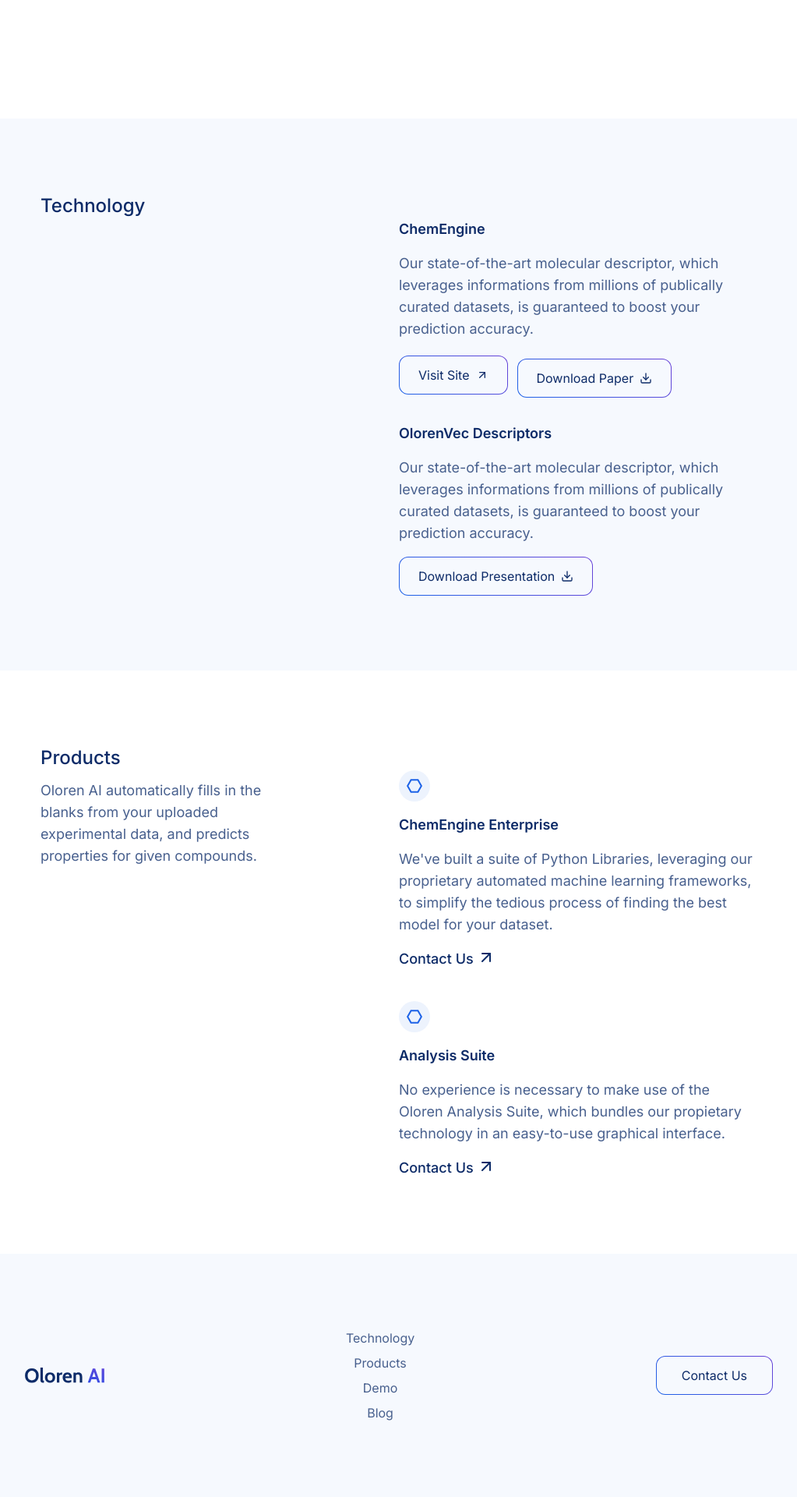
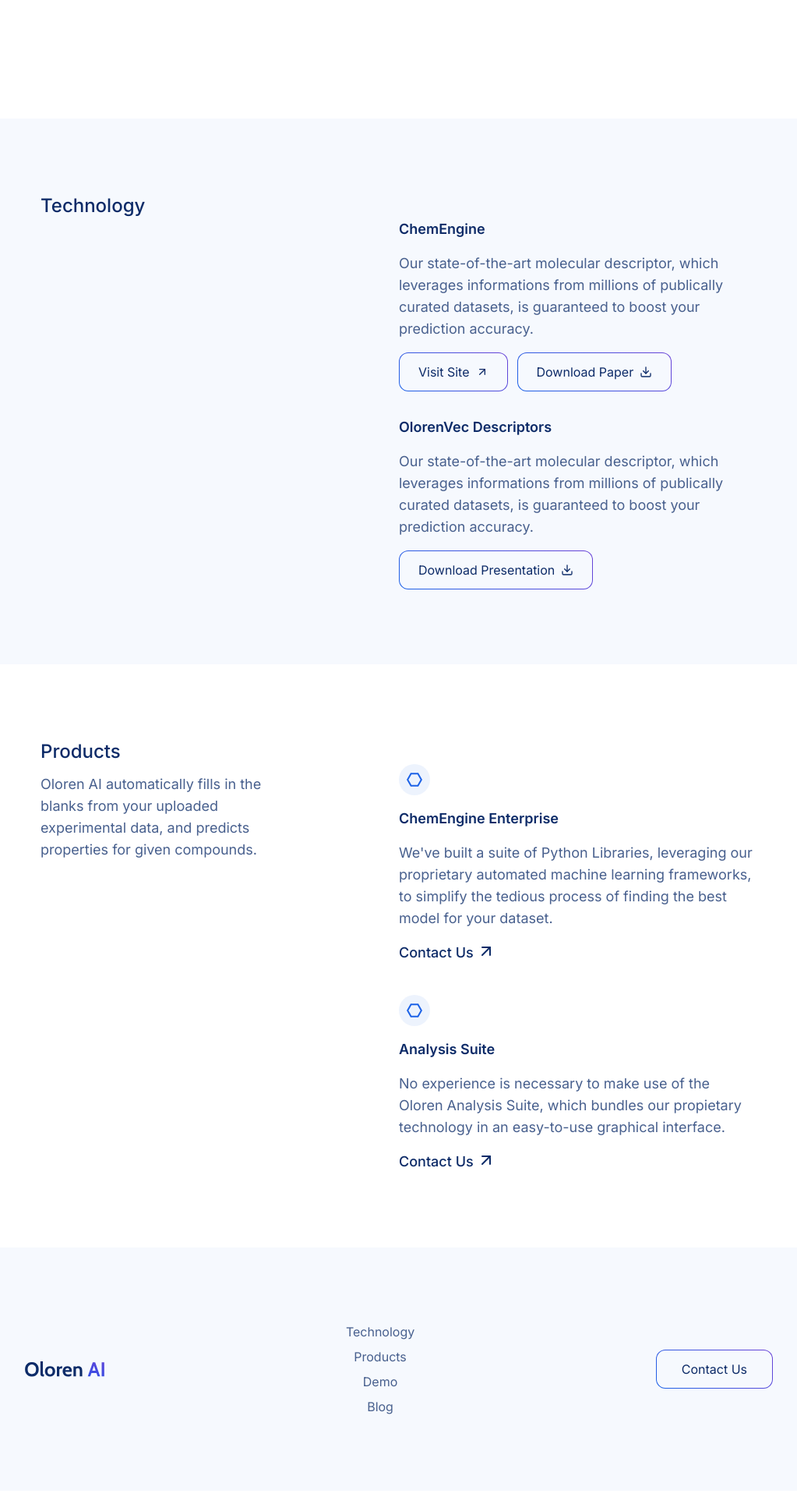
Before and after one commit to Oloren-AI/oloren-blog-site, a Jekyll site: the page built from index.html, in a window 1280 px wide. Shown: the part 760-2680 px from the top of the page at 78% size, without its empty margins (128-1151 px from the left). Built offline with Jekyll 4.4.1, drawn with Linux system fonts in a browser that asks for light colours.

Commit message:
update styles for buttons

```diff
--- a/assets/css/style.css
+++ b/assets/css/style.css
@@ -2589,6 +2589,12 @@
     margin-left: calc(0.75rem * calc(1 - var(--tw-space-x-reverse)));
   }
 
+  .lg\:space-y-0 > :not([hidden]) ~ :not([hidden]) {
+    --tw-space-y-reverse: 0;
+    margin-top: calc(0px * calc(1 - var(--tw-space-y-reverse)));
+    margin-bottom: calc(0px * var(--tw-space-y-reverse));
+  }
+
   .lg\:py-60 {
     padding-top: 15rem;
     padding-bottom: 15rem;
--- a/index.html
+++ b/index.html
@@ -97,7 +97,7 @@
             guaranteed to boost your prediction accuracy.
           </p>
           <div
-            class="flex flex-col space-y-2 child:h-fit child:w-fit child:rounded-xl lg:flex-row lg:items-center lg:space-x-3"
+            class="flex flex-col space-y-2 child:h-fit child:w-fit child:rounded-xl lg:flex-row lg:items-center lg:space-y-0 lg:space-x-3"
           >
             <a
               class="olorengradient p-px"
```
